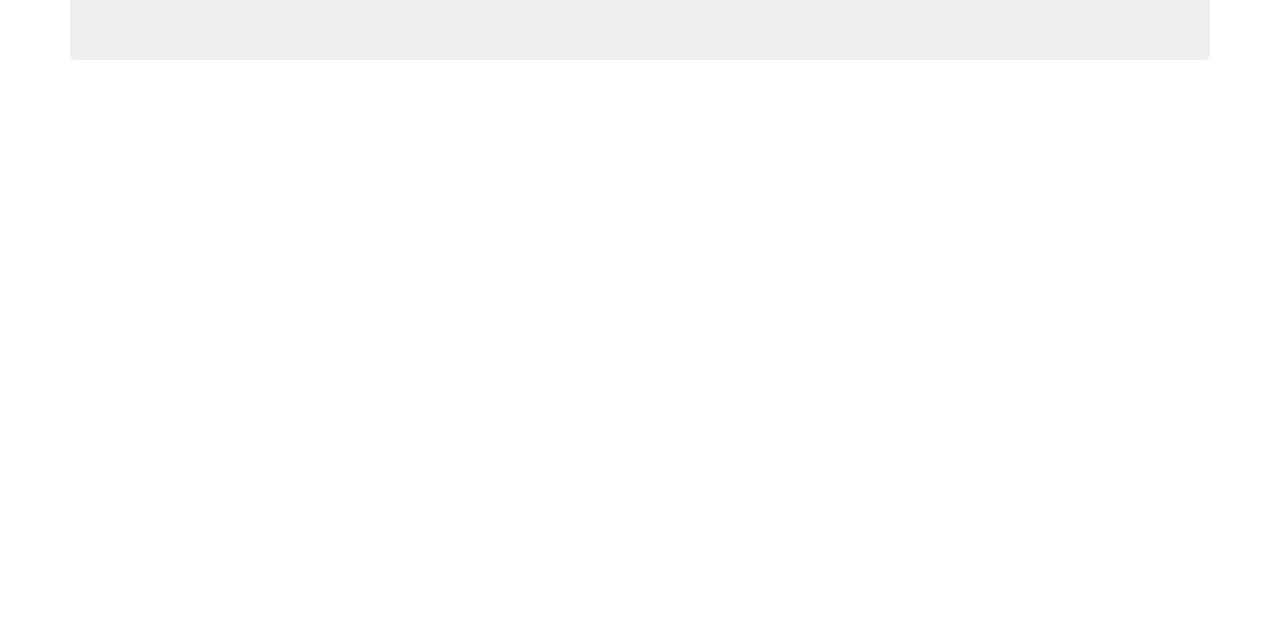
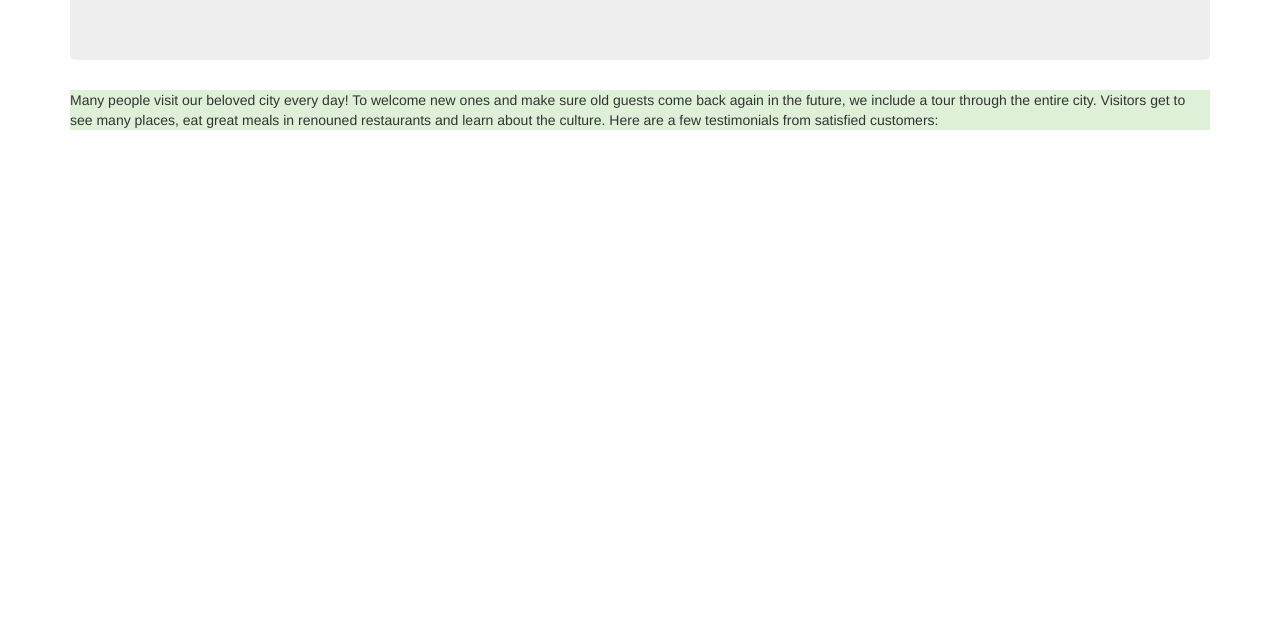
Before and after one commit to jombastic/cologne, a plain HTML site: page index.html in a window 1280 px wide. Shown: the part 180-800 px from the top of the page. Drawn offline with Linux system fonts and the light colour scheme.

Commit message:
Add paragraph with helper class bg-success

```diff
--- a/index.html
+++ b/index.html
@@ -10,6 +10,10 @@
         <h1>Visit Cologne</h1>
         <p>There is so much to do here, you just have to be enthusiastic!</p>
       </div>
+
+      <p class="bg-success">
+        Many people visit our beloved city every day! To welcome new ones and make sure old guests come back again in the future, we include a tour through the entire city. Visitors get to see many places, eat great meals in renouned restaurants and learn about the culture. Here are a few testimonials from satisfied customers:
+      </p>
     </div>
   </body>
 </html>
```
